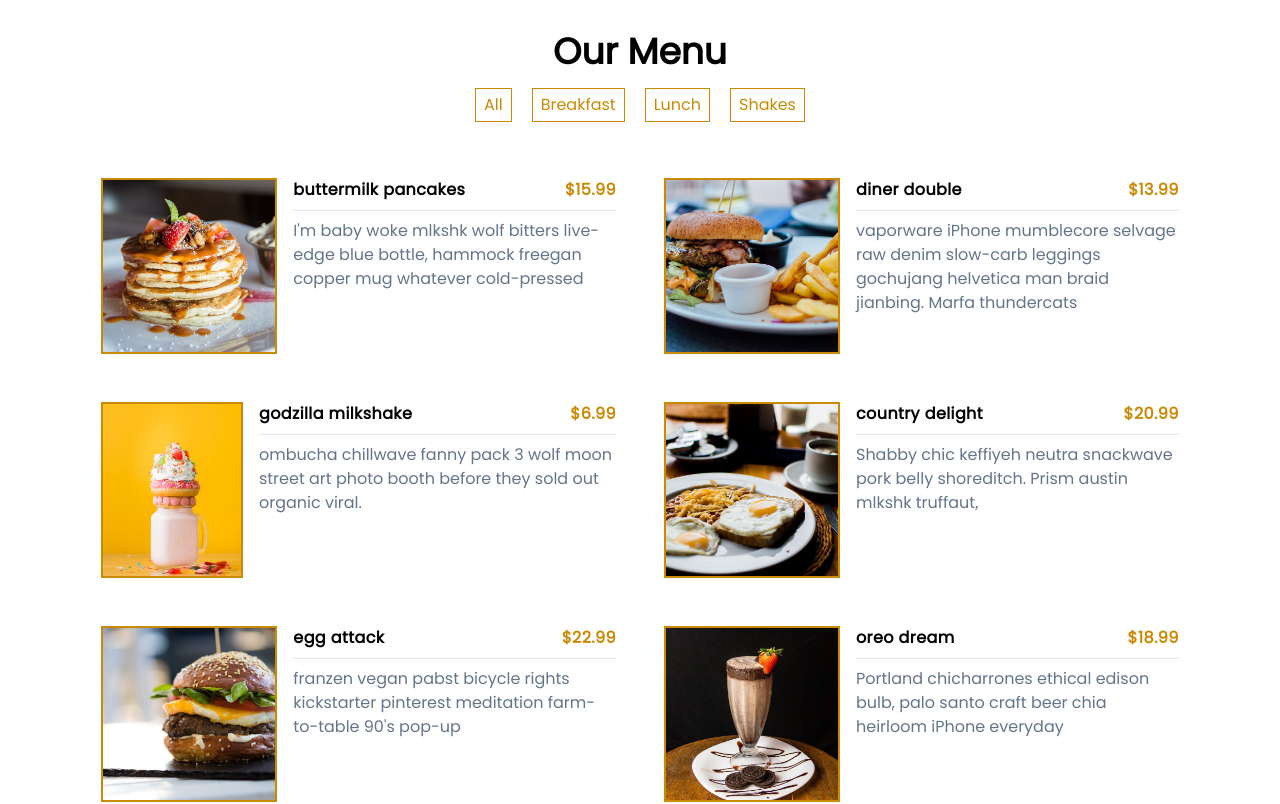
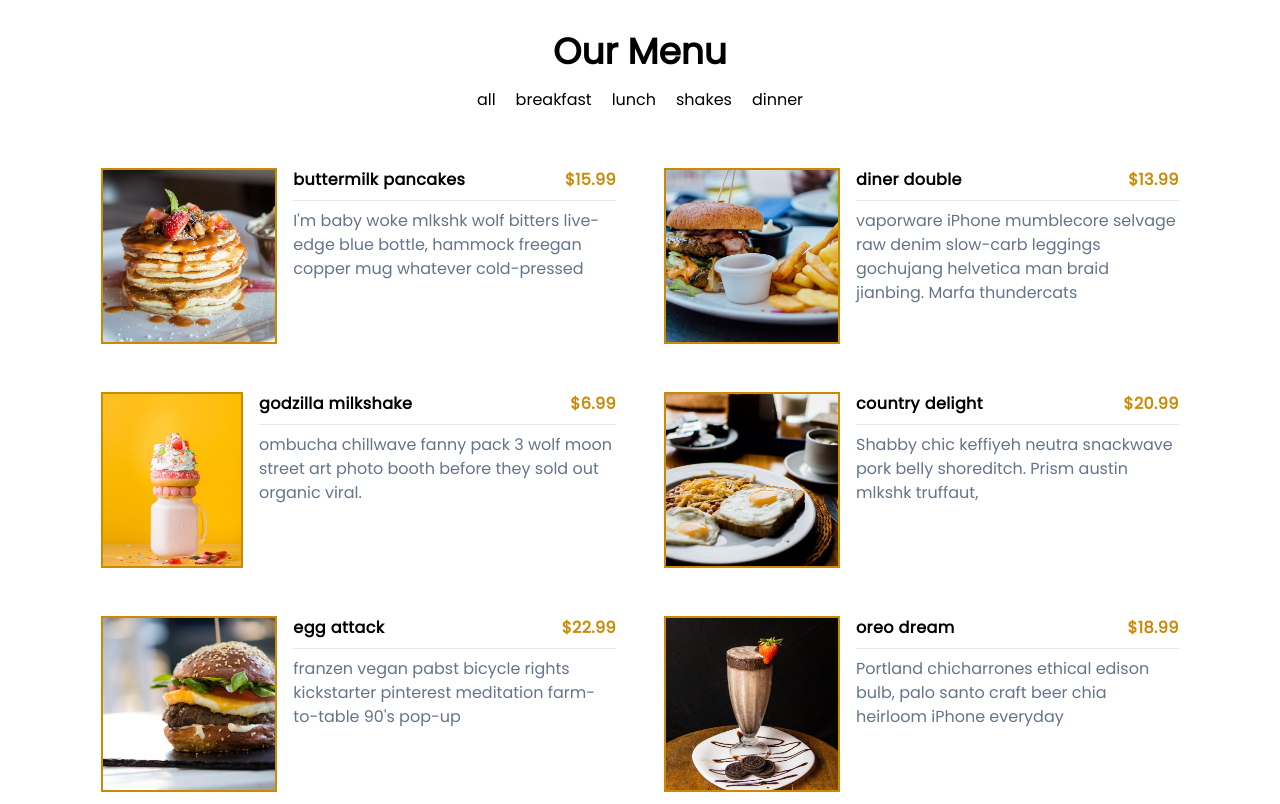
Before and after one commit to esc-saurav/1in15apps, a React (Create React App) app: page / in a window 1280 px wide. Shown: the top 804 px of the page. Built offline with nearby package versions, Linux system fonts and the light colour scheme.

Commit message:
menu added

```diff
--- a/src/components/menu/Data.js
+++ b/src/components/menu/Data.js
@@ -68,7 +68,7 @@ const menu = [
   {
     id: 9,
     title: "quarantine buddy",
-    category: "shakes",
+    category: "dinner",
     price: 16.99,
     img: "./assets/item-9.jpeg",
     desc: `skateboard fam synth authentic semiotics. Live-edge lyft af, edison bulb yuccie crucifix microdosing.`,
--- a/src/components/menu/Menu.jsx
+++ b/src/components/menu/Menu.jsx
@@ -1,14 +1,17 @@
 import React, { useState } from "react";
 import menu from "./Data";
 
+const allCategories = ["all", ...new Set(menu.map((menu) => menu.category))];
+
 const Menu = () => {
   const [menuItems, setMenuItems] = useState(menu);
-  const [categories, setCategories] = useState([]);
+  const [categories, setCategories] = useState(allCategories);
 
   const filterItems = (categories) => {
     const newItems = menu.filter((menu) => menu.category === categories);
     return setMenuItems(newItems);
   };
+
 
   return (
     <>
@@ -16,30 +19,13 @@ const Menu = () => {
         <div className="flex  flex-col text-center">
           <h1 className="text-4xl font-bold">Our Menu</h1>
           <div className="flex gap-5 items-center justify-center py-4">
-            <button
-              onClick={() => filterItems("all")}
-              className="text-yellow-600 border border-yellow-600 px-2 py-1"
-            >
-              All{" "}
-            </button>
-            <button
-              onClick={() => filterItems("breakfast")}
-              className="text-yellow-600 border border-yellow-600 px-2 py-1"
-            >
-              Breakfast
-            </button>
-            <button
-              onClick={() => filterItems("lunch")}
-              className="text-yellow-600 border border-yellow-600 px-2 py-1"
-            >
-              Lunch
-            </button>
-            <button
-              onClick={() => filterItems("shakes")}
-              className="text-yellow-600 border border-yellow-600 px-2 py-1"
-            >
-              Shakes{" "}
-            </button>
+            {categories.map((category, index) => {
+              return (
+                <button onClick={() => filterItems(category)} key={index}>
+                  {category}
+                </button>
+              );
+            })}
           </div>
         </div>
         <div className="grid gap-4 md:grid-cols-2">
```
